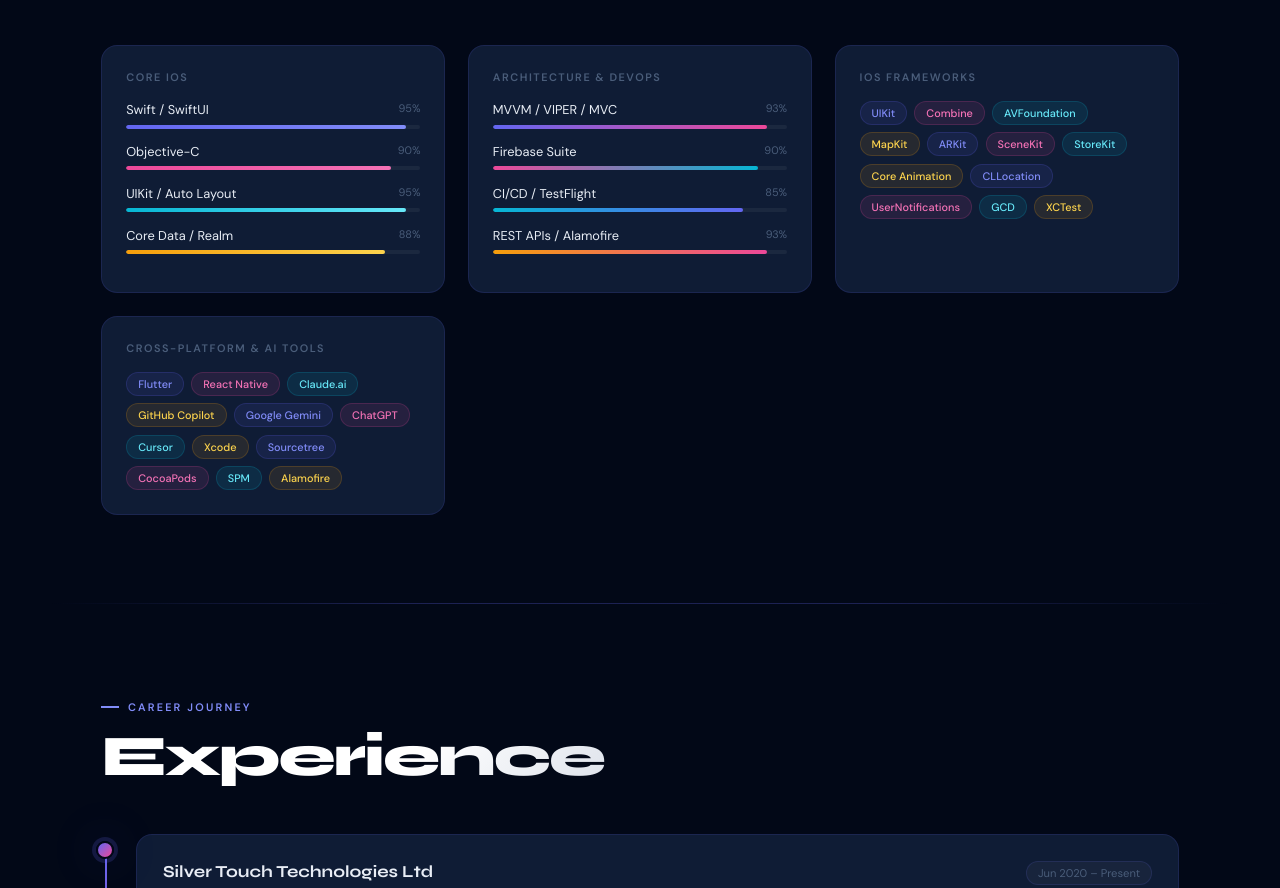
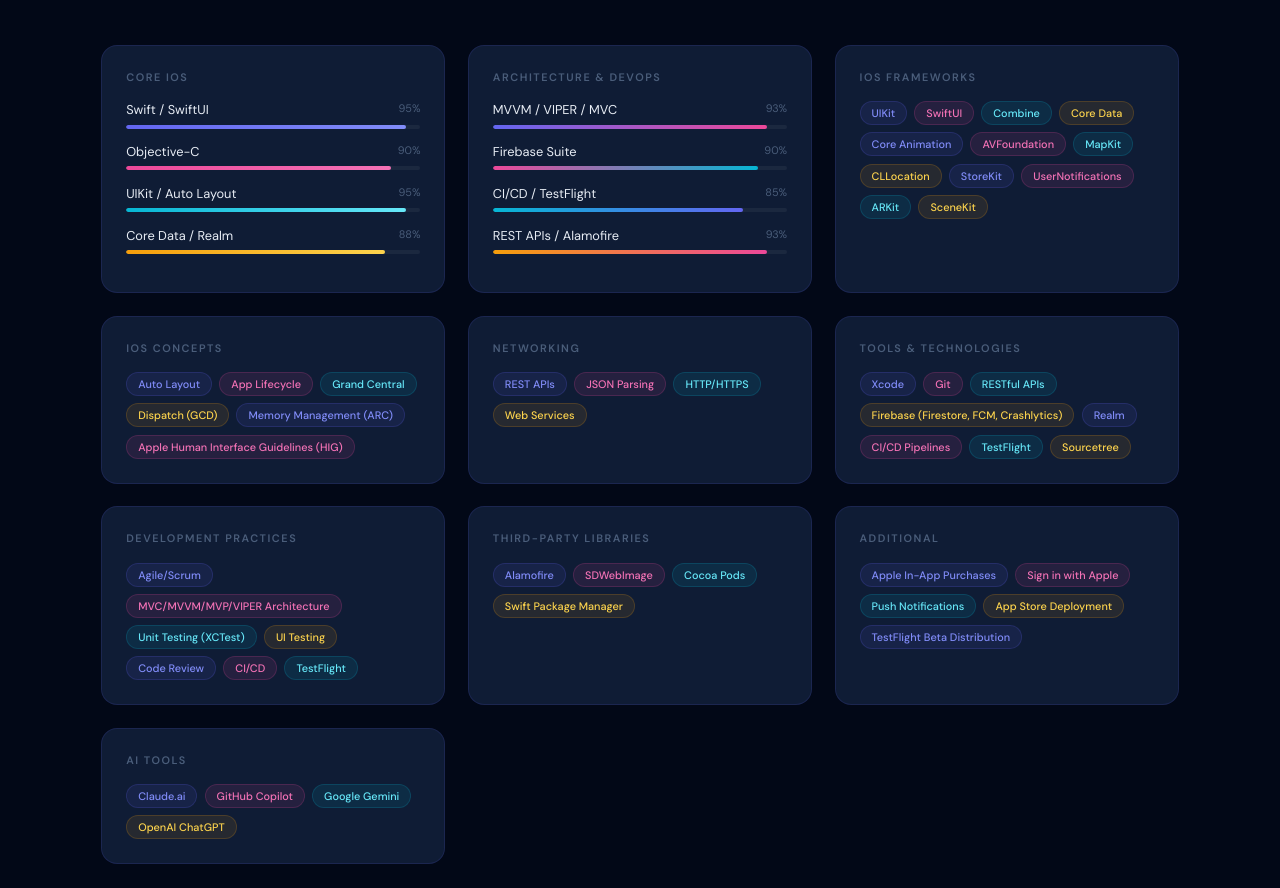
Before and after one commit to pradipPatelR/PradipPatel_Portfolio, a plain HTML site: page index.html in a window 1280 px wide. Shown: the part 987-1875 px from the top of the page. Drawn offline with Linux system fonts and the light colour scheme.

Commit message:
change skill and language of page

```diff
--- a/index.html
+++ b/index.html
@@ -289,9 +289,9 @@
           <div class="stat"><div class="stat-n">40%</div><div class="stat-l">Crash Reduction</div></div>
         </div>
         <div class="c3-tags">
-          <span class="c3-tag">Swift</span><span class="c3-tag">SwiftUI</span>
-          <span class="c3-tag">Firebase</span><span class="c3-tag">MVVM</span>
-          <span class="c3-tag">VIPER</span><span class="c3-tag">CI/CD</span>
+          <span class="c3-tag">C</span><span class="c3-tag">C++</span>
+          <span class="c3-tag">Swift</span><span class="c3-tag">Objective-C</span>
+          <span class="c3-tag">SwiftUI</span><span class="c3-tag">SQLite</span>
         </div>
       </div>
     </div>
@@ -324,19 +324,61 @@
     <div class="sk-card rv">
       <div class="sk-hd">iOS Frameworks</div>
       <div class="chips">
-        <span class="chip ci">UIKit</span><span class="chip cp">Combine</span><span class="chip cc">AVFoundation</span>
-        <span class="chip ca">MapKit</span><span class="chip ci">ARKit</span><span class="chip cp">SceneKit</span>
-        <span class="chip cc">StoreKit</span><span class="chip ca">Core Animation</span><span class="chip ci">CLLocation</span>
-        <span class="chip cp">UserNotifications</span><span class="chip cc">GCD</span><span class="chip ca">XCTest</span>
+        <span class="chip ci">UIKit</span><span class="chip cp">SwiftUI</span><span class="chip cc">Combine</span>
+        <span class="chip ca">Core Data</span><span class="chip ci">Core Animation</span><span class="chip cp">AVFoundation</span>
+        <span class="chip cc">MapKit</span><span class="chip ca">CLLocation</span><span class="chip ci">StoreKit</span>
+        <span class="chip cp">UserNotifications</span><span class="chip cc">ARKit</span><span class="chip ca">SceneKit</span>
+      </div>
+    </div>
+	<div class="sk-card rv">
+      <div class="sk-hd">iOS Concepts</div>
+      <div class="chips">
+        <span class="chip ci">Auto Layout</span><span class="chip cp">App Lifecycle</span><span class="chip cc">Grand Central</span>
+        <span class="chip ca">Dispatch (GCD)</span><span class="chip ci">Memory Management (ARC)</span><span class="chip cp">Apple Human Interface Guidelines (HIG)</span>
+      </div>
+    </div>
+	<div class="sk-card rv">
+      <div class="sk-hd">Networking</div>
+      <div class="chips">
+        <span class="chip ci">REST APIs</span><span class="chip cp">JSON Parsing</span><span class="chip cc">HTTP/HTTPS</span>
+        <span class="chip ca">Web Services</span>
+      </div>
+    </div>
+	<div class="sk-card rv">
+      <div class="sk-hd">Tools &amp; Technologies</div>
+      <div class="chips">
+        <span class="chip ci">Xcode</span><span class="chip cp">Git</span><span class="chip cc">RESTful APIs</span>
+        <span class="chip ca">Firebase (Firestore, FCM, Crashlytics)</span><span class="chip ci">Realm</span><span class="chip cp">CI/CD Pipelines</span>
+        <span class="chip cc">TestFlight</span><span class="chip ca">Sourcetree</span>
+      </div>
+    </div>
+	<div class="sk-card rv">
+      <div class="sk-hd">Development Practices</div>
+      <div class="chips">
+        <span class="chip ci">Agile/Scrum</span><span class="chip cp">MVC/MVVM/MVP/VIPER Architecture</span><span class="chip cc">Unit Testing (XCTest)</span>
+        <span class="chip ca">UI Testing</span><span class="chip ci">Code Review</span><span class="chip cp">CI/CD</span>
+        <span class="chip cc">TestFlight</span>
+      </div>
+    </div>
+	<div class="sk-card rv">
+      <div class="sk-hd">Third-Party Libraries</div>
+      <div class="chips">
+        <span class="chip ci">Alamofire</span><span class="chip cp">SDWebImage</span><span class="chip cc">Cocoa Pods</span>
+        <span class="chip ca">Swift Package Manager</span>
+      </div>
+    </div>
+	<div class="sk-card rv">
+      <div class="sk-hd">Additional</div>
+      <div class="chips">
+        <span class="chip ci">Apple In-App Purchases</span><span class="chip cp">Sign in with Apple</span><span class="chip cc">Push Notifications</span>
+        <span class="chip ca">App Store Deployment</span><span class="chip ci">TestFlight Beta Distribution</span>
       </div>
     </div>
     <div class="sk-card rv">
-      <div class="sk-hd">Cross-Platform &amp; AI Tools</div>
+      <div class="sk-hd">AI Tools</div>
       <div class="chips">
-        <span class="chip ci">Flutter</span><span class="chip cp">React Native</span><span class="chip cc">Claude.ai</span>
-        <span class="chip ca">GitHub Copilot</span><span class="chip ci">Google Gemini</span><span class="chip cp">ChatGPT</span>
-        <span class="chip cc">Cursor</span><span class="chip ca">Xcode</span><span class="chip ci">Sourcetree</span>
-        <span class="chip cp">CocoaPods</span><span class="chip cc">SPM</span><span class="chip ca">Alamofire</span>
+        <span class="chip ci">Claude.ai</span><span class="chip cp">GitHub Copilot</span><span class="chip cc">Google Gemini</span>
+        <span class="chip ca">OpenAI ChatGPT</span>
       </div>
     </div>
   </div>
```
